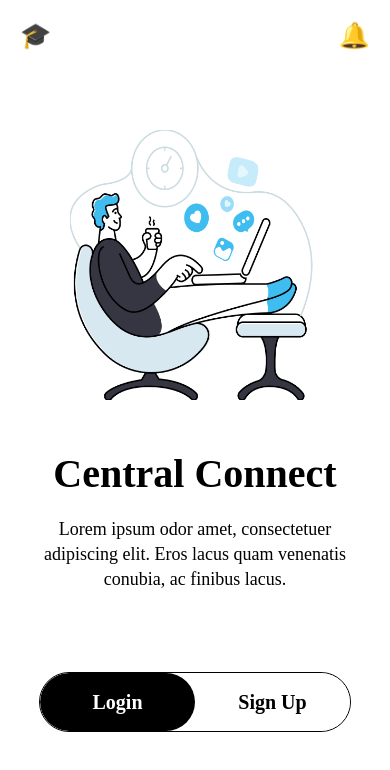
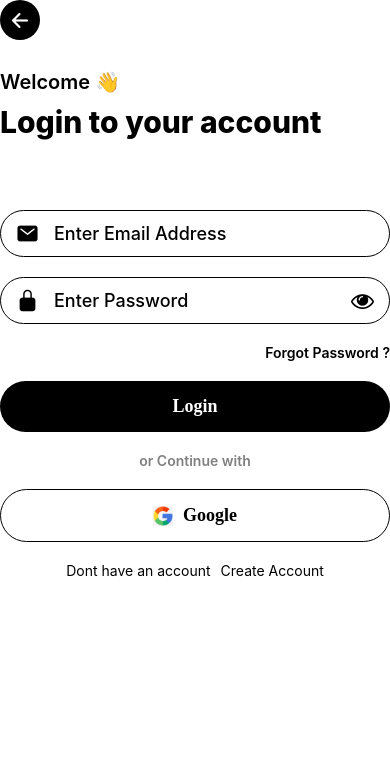
Before and after one commit to SoftLife0/RNative, a React Native app: screen /Login in a window 390 px wide. Shown: the top 770 px of the page. Built offline with nearby package versions, Linux system fonts and the light colour scheme.

Commit message:
Login Screen completed, working on Sign Up Screen

```diff
--- a/App.js
+++ b/App.js
@@ -1,11 +1,9 @@
 import React from 'react';
-import { SafeAreaView, StyleSheet, Text, View } from 'react-native';
-import WelcomeScreen from './app/screens/WelcomeScreen';
-import { StatusBar } from 'react-native';
-import ViewImageScreen from './app/screens/ViewImageScreen';
-import JobList from './app/screens/JobListScreen';
+import { StyleSheet} from 'react-native';
 import { createNativeStackNavigator } from '@react-navigation/native-stack';
 import { NavigationContainer } from '@react-navigation/native';
+import WelcomeScreen from './app/screens/WelcomeScreen';
+import LoginScreen from './app/screens/LoginScreen';
 
 const Stack = createNativeStackNavigator();
 
@@ -14,7 +12,7 @@ export default function App() {
     <NavigationContainer>
       <Stack.Navigator screenOptions={{headerShown: false}}>
         <Stack.Screen name="Welcome" component={WelcomeScreen} />
-        {/* <Stack.Screen name="JobList" component={JobList} /> */}
+        <Stack.Screen name="Login" component={LoginScreen} />
         {/* <Stack.Screen name="ViewImage" component={ViewImageScreen} /> */}
       </Stack.Navigator>
     </NavigationContainer>
--- /dev/null
+++ b/app/screens/LoginScreen.js
@@ -0,0 +1,166 @@
+import React, { useState } from 'react';
+import { SafeAreaView, StyleSheet, StatusBar, Text, View, TouchableOpacity, TextInput, Platform, Image } from 'react-native'
+import colors from '../utils/colors'
+import Icon from 'react-native-vector-icons/Ionicons';
+import FontAwesome from 'react-native-vector-icons/FontAwesome';
+import fonts from '../utils/fonts';
+
+export default function LoginScreen() {
+    const [secureEntry, setSecureEntry] = useState(true);
+
+  return (
+    <SafeAreaView style={styles.container}>
+        <View style={{padding: '30'}}>
+            <View>
+                <TouchableOpacity style={styles.backButtonWrapper}>
+                    <Icon name="arrow-back" size={23} color={colors.white} />
+                </TouchableOpacity>
+            </View>
+
+            <View style={styles.textContainer}>
+                <Text style={styles.subText}>Welcome 👋</Text>
+                <Text style={styles.headingText}>Login to your account</Text>
+            </View>
+
+            <View style={styles.formContainer}>
+                <View style={styles.inputContainer}>
+                    <Icon name="mail" size={23} color={colors.black} />
+                    <TextInput style={styles.textInput} placeholder="Enter Email Address" keyboardType="email-address" />
+                </View>
+
+                <View style={styles.inputContainer}>
+                    <Icon name="lock-closed" size={23} color={colors.black} />
+                    <TextInput style={styles.textInput} placeholder="Enter Password" secureTextEntry={secureEntry} />
+                    <TouchableOpacity onPress={() => setSecureEntry(!secureEntry)}>
+                        <FontAwesome name="eye" size={23} color={colors.black}/>
+                    </TouchableOpacity>
+                </View>
+
+                <TouchableOpacity>
+                    <Text style={styles.forgetText}>Forgot Password ?</Text>
+                </TouchableOpacity>
+
+
+                <TouchableOpacity style={styles.buttonWrapper}>
+                    <Text style={styles.loginText}>Login</Text>
+                </TouchableOpacity>
+
+                <Text style={styles.continueText}>or Continue with</Text>
+
+                <TouchableOpacity style={styles.googleButton}>
+                    <Image style={styles.googleImage} source={require('../assets/google.png')} />
+                    <Text style={styles.googleText}>Google</Text>
+                </TouchableOpacity>
+
+                <View style={styles.footerContainer}>
+                    <Text>Dont have an account</Text>
+                    <Text>Create Account</Text>
+                </View>
+            </View>
+
+
+        <StatusBar style="auto" />
+      </View>
+    </SafeAreaView>
+  )
+}
+
+const styles = StyleSheet.create({
+    container: {
+        flex: 1,
+        backgroundColor: colors.white,
+    },
+    backButtonWrapper: {
+        backgroundColor: colors.black,
+        width: 40,
+        height: 40,
+        borderRadius: 100,
+        justifyContent: 'center',
+        alignItems: 'center',
+    },
+    textContainer: {
+        marginVertical: 30,
+    },
+    subText: {
+        fontSize: 20,
+        color: colors.black,
+        fontWeight: '600',
+        marginBottom: 10,
+    },
+    headingText: {
+        fontSize: 30,
+        fontWeight: '800',
+        color: colors.black,
+    },
+    formContainer: {
+        marginTop: 30,
+    },
+    inputContainer: {
+        borderColor: colors.black,
+        borderWidth: 1,
+        borderRadius: 100,
+        paddingHorizontal: 15,
+        paddingVertical: Platform.OS === 'ios' ? 15 : 10,
+        flexDirection: 'row',
+        alignItems: 'center',
+        marginVertical: 10,
+    },
+    textInput: {
+        flex: 1,
+        marginLeft: 15,
+        fontWeight: '500',
+        fontSize: 18,
+    },
+    forgetText: {
+        textAlign: 'right',
+        marginTop: 10,
+        color: colors.black,
+        fontWeight: '600',
+    },
+    buttonWrapper: {
+        backgroundColor: colors.black,
+        paddingVertical: Platform.OS === 'ios' ? 20 : 15,
+        borderRadius: 100,
+        marginTop: 20,
+        alignItems: 'center',
+    },
+    loginText: {
+        color: colors.white,
+        fontWeight: '600',
+        fontFamily: fonts.Bold,
+        fontSize: 18,
+    },
+    continueText: {
+        textAlign: 'center',
+        marginTop: 20,
+        color: colors.gray,
+        fontWeight: '600',
+    },
+    googleButton: {
+        borderColor: colors.black,
+        borderWidth: 1,
+        borderRadius: 100,
+        paddingVertical: Platform.OS === 'ios' ? 20 : 15,
+        marginTop: 20,
+        alignItems: 'center',
+        flexDirection: 'row',
+        justifyContent: 'center',
+        gap: 10,
+    },
+    googleText: {
+        color: colors.black,
+        fontWeight: '600',
+        fontFamily: fonts.Bold,
+        fontSize: 18,
+    },
+    googleImage: {
+        width: 20,
+        height: 20,
+    },
+    footerContainer: {
+        flexDirection: 'row',
+        justifyContent: 'center',
+        gap: 10,
+        marginTop: 20,
+    }
+})
--- a/app/screens/WelcomeScreen.js
+++ b/app/screens/WelcomeScreen.js
@@ -2,8 +2,14 @@ import React from 'react';
 import { Image, StyleSheet, View, Text, TouchableOpacity, SafeAreaView, StatusBar } from 'react-native';
 import colors from '../utils/colors';
 import fonts from '../utils/fonts';
+import { useNavigation } from '@react-navigation/native';
 
 function WelcomeScreen(props) {
+    const navigation = useNavigation();
+
+    const handleLogin = () => {
+        navigation.navigate('Login')
+    }
 
     return (
         <SafeAreaView style={styles.container} >
@@ -19,7 +25,7 @@ function WelcomeScreen(props) {
             </View>
 
             <View style={styles.buttonContainer}>
-                <TouchableOpacity style={[styles.buttonWrapper, styles.loginButtonWrapper]} onPress={() => props.navigation.navigate('JobList')}>
+                <TouchableOpacity style={[styles.buttonWrapper, styles.loginButtonWrapper]} onPress={handleLogin}>
                     <Text style={[styles.buttonText, styles.loginButtonText]}>Login</Text>
                 </TouchableOpacity>
                 <TouchableOpacity style={[styles.buttonWrapper, styles.signButtonWrapper]} onPress={() => props.navigation.navigate('JobList')}>
@@ -40,8 +46,7 @@ const styles = StyleSheet.create({
     topNav: {
         flexDirection: 'row',
         justifyContent: 'space-between',
-        paddingHorizontal: 20,
-        paddingVertical: 20,
+        padding: 23
     },
     imageContainer: {
         justifyContent: 'center',
--- a/app/utils/colors.js
+++ b/app/utils/colors.js
@@ -3,5 +3,6 @@ export default {
     white: '#fff',
     primary: '#45484a',
     secondary: '#aeb5bb',
-    gray: 'tomato'
+    gray: '#808080',
+    red: '#992621'
 }
--- a/package.json
+++ b/package.json
@@ -14,13 +14,15 @@
     "@react-navigation/native": "^7.0.2",
     "@react-navigation/native-stack": "^7.0.2",
     "axios": "^1.7.7",
+    "boxicons": "^2.1.4",
     "expo": "~52.0.4",
     "expo-status-bar": "~2.0.0",
     "react": "18.3.1",
     "react-native": "0.76.1",
     "react-native-gesture-handler": "^2.21.0",
     "react-native-safe-area-context": "^4.12.0",
-    "react-native-screens": "~4.0.0"
+    "react-native-screens": "~4.0.0",
+    "react-native-vector-icons": "^10.2.0"
   },
   "devDependencies": {
     "@babel/core": "^7.20.0"
```
Also changed, not shown: app/assets/google.png (added), 1 other file (tests, documents, lock files or other folders).
